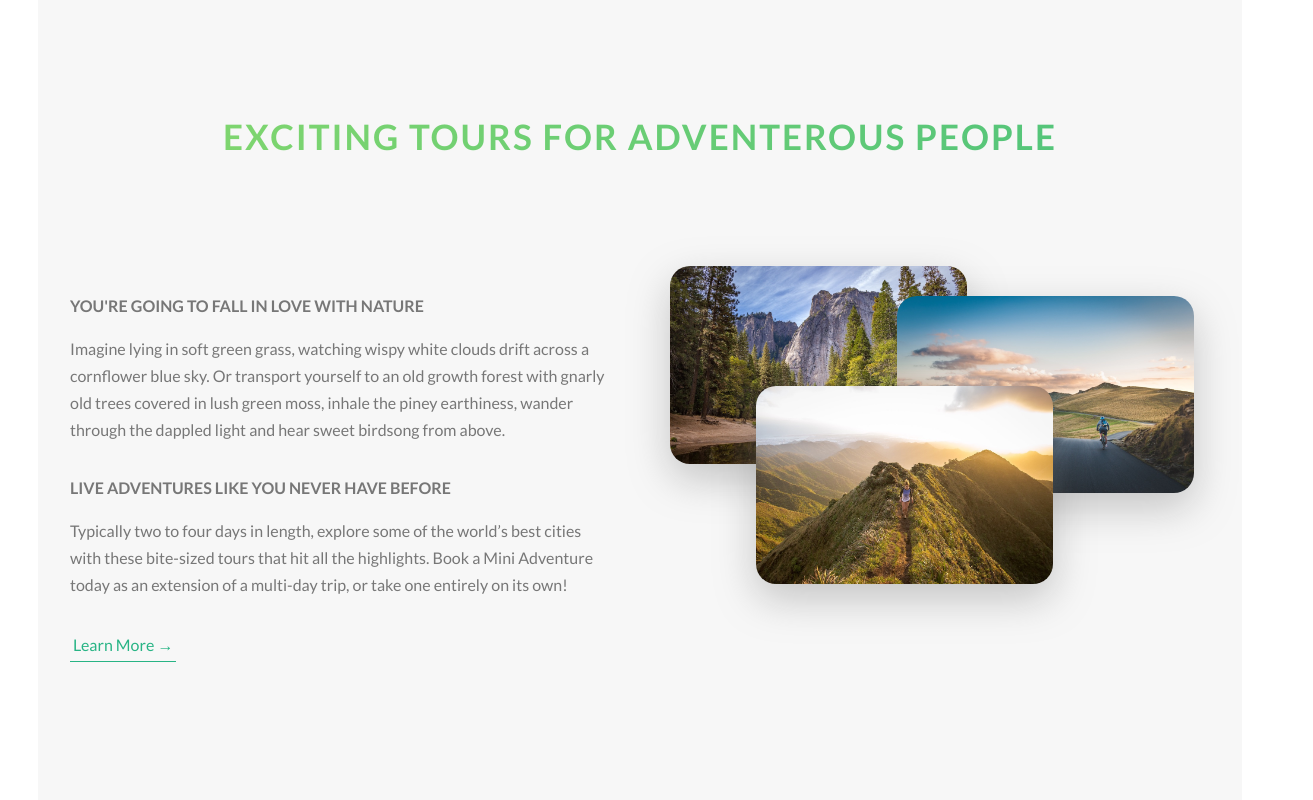
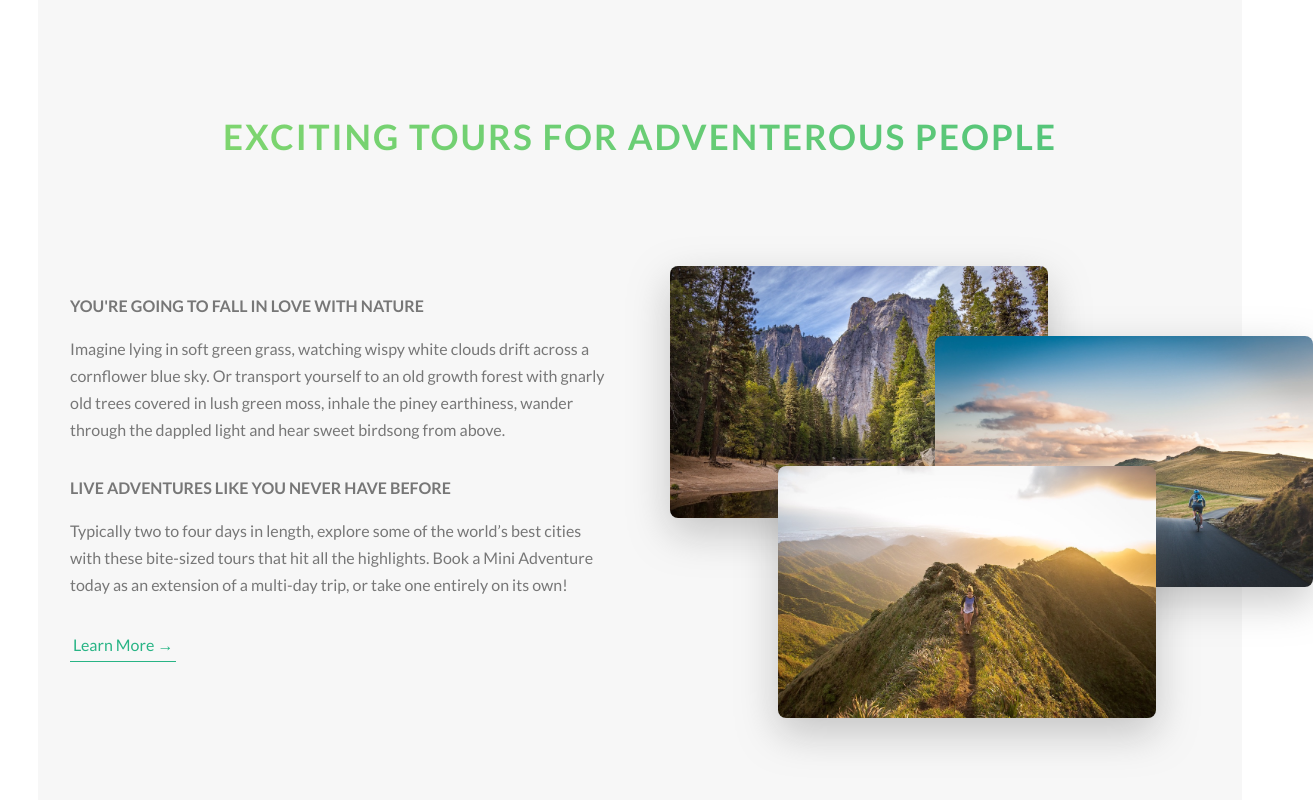
Before and after one commit to louis9979/NatoursProject, a website: page Natours/starter/index.html in a window 1280 px wide. Shown: the part 810-1610 px from the top of the page, 1313 px wide, since content can reach past the window. Drawn offline with Linux system fonts and the light colour scheme.

Commit message:
making images interactive

```diff
--- a/Natours/starter/sass/components/_composition.scss
+++ b/Natours/starter/sass/components/_composition.scss
@@ -2,10 +2,13 @@
   position: relative;
 
   &__photo {
-    width: 55%;
+    width: 70%;
     box-shadow: 0 1.5rem 4rem rgba($color-grey-dark, 0.4);
-    border-radius: 20px;
+    border-radius: 8px;
     position: absolute;
+    z-index: 1;
+    transition: 0.5s;
+    outline-offset: 2rem;
 
     &--p1 {
       left: 0;
@@ -13,13 +16,23 @@
     }
 
     &--p2 {
-      right: 3%;
-      top: 2rem;
+      right: -19%;
+      top: 6rem;
     }
 
     &--p3 {
-      left: 16%;
-      top: 11rem;
+      left: 20%;
+      top: 19rem;
+    }
+
+    &:hover {
+      outline: 1.5rem solid $color-primary;
+      transform: scale(1.2) translateY(5px);
+      box-shadow: 0 3.5rem 8rem rgba($color-grey-dark, 0.65);
+      z-index: 2;
     }
   }
+  &:hover &__photo:not(:hover) {
+    transform: scale(0.95);
+  }
 }
```
Also changed, not shown: Natours/starter/css/style.css.
